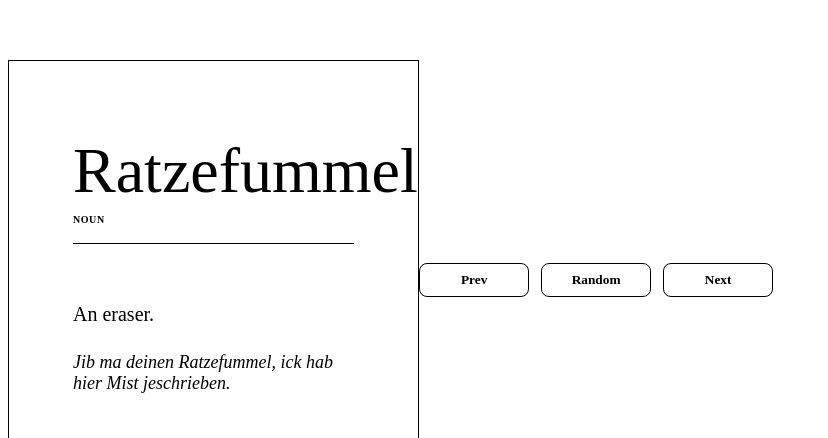
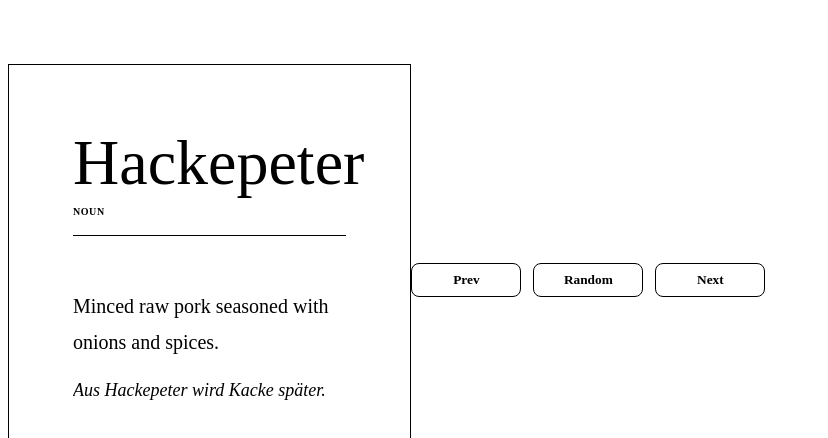
Before and after one commit to Avaru/dictionary, a Vue app: page / in a window 1280 px wide. Shown: the part 142-580 px from the top of the page, without its empty margins (0-828 px from the left). Built offline with nearby package versions, Linux system fonts and the light colour scheme.

Commit message:
more stuff

```diff
--- a/src/dictionary.ts
+++ b/src/dictionary.ts
@@ -24,6 +24,51 @@ export const dictionary = [
     definition: "Unspecified or unneccessary stuff.",
     example: "Ich mag Pizza margarita am liebsten, auf den anderen Sorten ist mir zu viel Gedöns.",
   },
+  {
+    word: "Hackepeter",
+    type: "noun",
+    definition: "Minced raw pork seasoned with onions and spices.",
+    example: "Aus Hackepeter wird Kacke später.",
+  },
+  {
+    word: "Tinnef",
+    type: "noun",
+    definition: "Useless stuff; junk.",
+    example: "Warum kaufst du so viel Tinnef bei Temu?",
+  },
 ];
 
 export default dictionary;
+
+/*
+
+Pipapo
+vermaledeit
+Tja
+Papperlapapp
+Pappnase
+Schlawiner
+Schabernack
+Pissnelke
+Banause
+Arschgeige
+Ulknudel
+Klimbim
+Firlefanz
+krisselig
+wuschig
+Moppelkotze
+Knalltüte
+Flitzpiepe
+Kohldampf
+Wonneproppen
+Etepetete
+malochen
+schlonzig
+knuffig
+friemeln
+assi
+ausgenudelt
+
+
+*/
```
